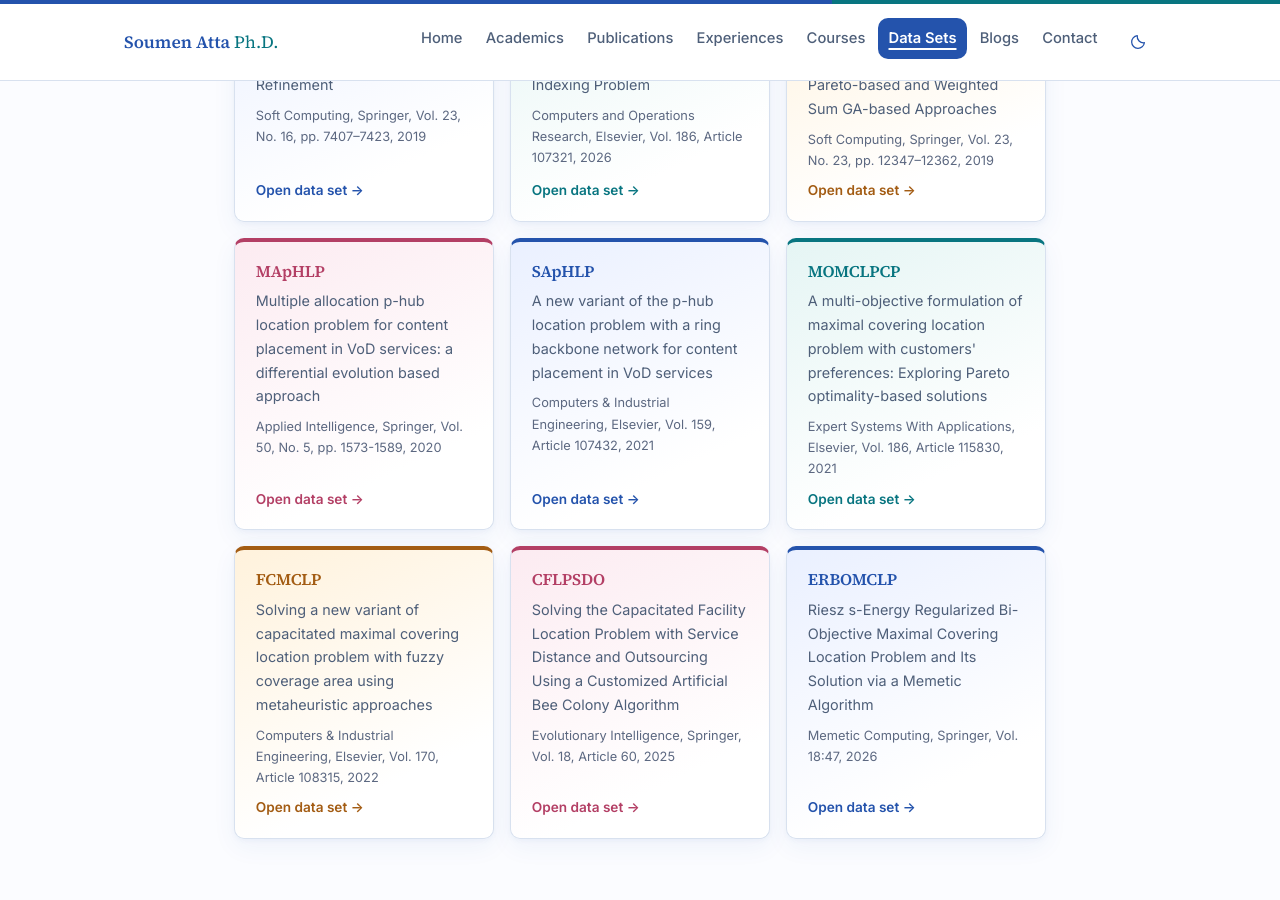
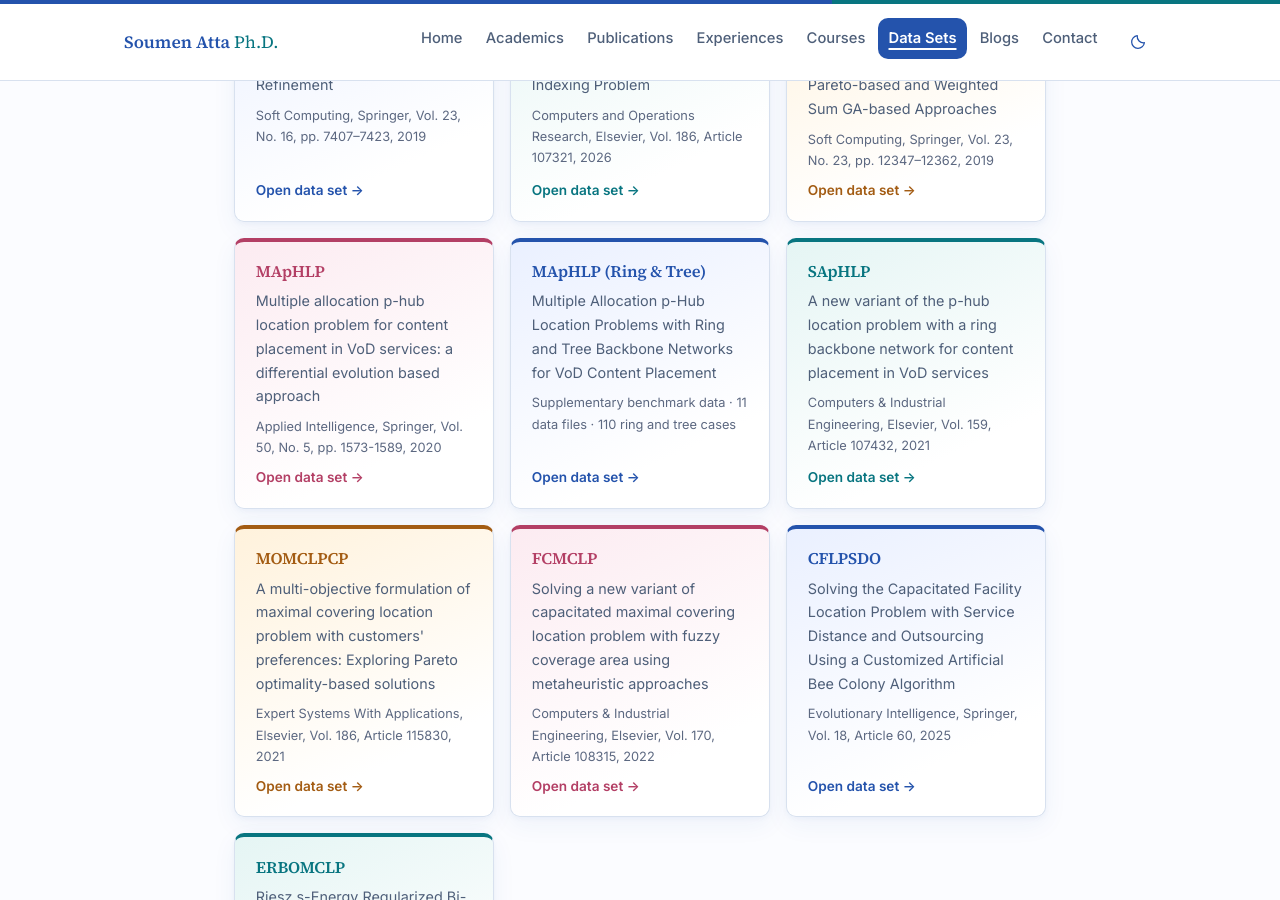
Before and after one commit to SoumenAtta/soumenatta.github.io, a Jekyll site: the page built from datasets/index.md, in a window 1280 px wide and 900 px high, scrolled down 355 px. Built offline with Jekyll 4.4.1, drawn with Linux system fonts in a browser that asks for light colours.

Commit message:
Fix ring and tree benchmark dataset links

```diff
--- a/_data/datasets.yml
+++ b/_data/datasets.yml
@@ -25,6 +25,12 @@
   paper: "Multiple allocation p-hub location problem for content placement in VoD services: a differential evolution based approach"
   venue: "Applied Intelligence, Springer, Vol. 50, No. 5, pp. 1573-1589, 2020"
   doi: "10.1007/s10489-019-01609-y"
+
+- code: "MApHLP (Ring & Tree)"
+  title: "Multiple Allocation p-Hub Location Problems with Ring and Tree Backbone Networks"
+  path: "/maphlp-ring-tree-benchmarks/"
+  paper: "Multiple Allocation p-Hub Location Problems with Ring and Tree Backbone Networks for VoD Content Placement"
+  venue: "Supplementary benchmark data · 11 data files · 110 ring and tree cases"
 
 - code: "SApHLP"
   title: "Single Allocation p-Hub Location Problem"
```
Also changed, not shown: datasets/maphlp-ring-tree-benchmarks/index.html (added, +16 -0 lines).
